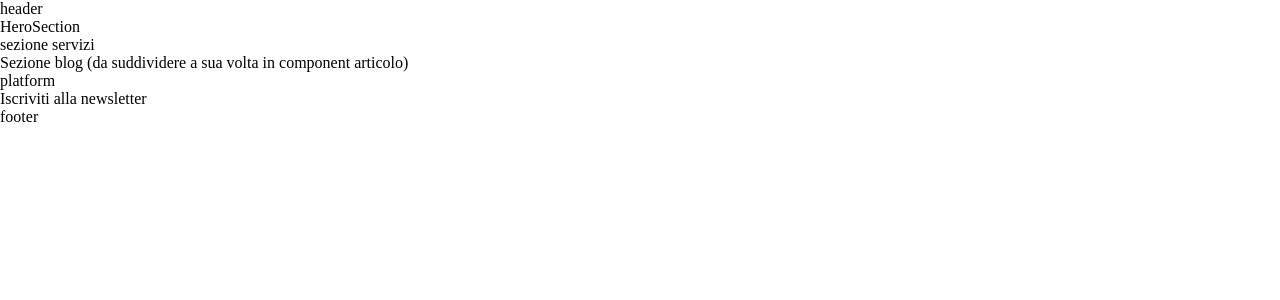
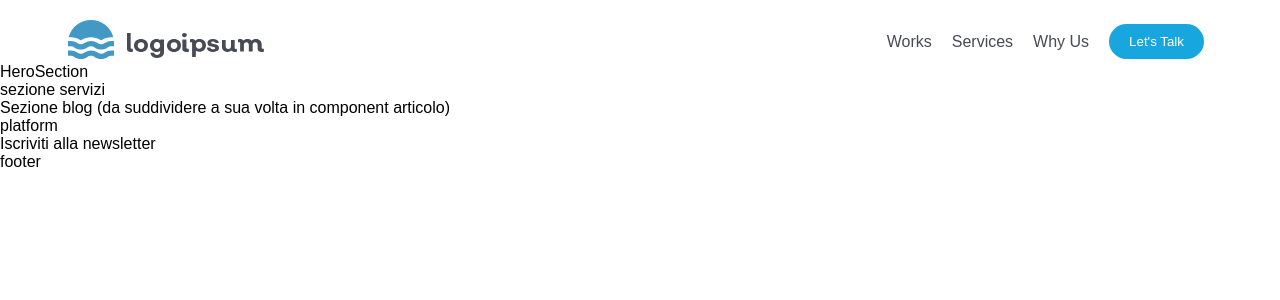
Before and after one commit to salvatoreolivieri/atoms-studio, a Vue app: page / in a window 1280 px wide. Shown: the top 300 px of the page. Built offline with nearby package versions, Linux system fonts and the light colour scheme.

Commit message:
Prima bozza Header

```diff
--- a/src/assets/style/_global.scss
+++ b/src/assets/style/_global.scss
@@ -5,4 +5,34 @@
   margin: 0;
   padding: 0;
   box-sizing: border-box;
+  font-family: Arial, Helvetica, sans-serif;
 }
+
+
+button{
+  padding: 10px 20px;
+
+  border: none;
+  border-radius: 20px;
+  -webkit-border-radius: 20px;
+  -moz-border-radius: 20px;
+  -ms-border-radius: 20px;
+  -o-border-radius: 20px;
+
+  background-color: $button-color;
+  color: white;
+
+  cursor: pointer;
+
+}
+
+a{
+  cursor: pointer;
+  color: #484A54;
+
+
+  &:hover{
+    color: $button-color;
+  }
+
+}
--- a/src/components/HeaderComponent.vue
+++ b/src/components/HeaderComponent.vue
@@ -1,7 +1,38 @@
 <template>
 
     <header>
-      header
+
+      <!-- Logo: -->
+      <div class="logo-container">
+        <img src="../assets/img/logo-3.svg" alt="logo">
+      </div>
+
+
+      <!-- Navigazione: -->
+      <nav>
+
+        <ul>
+
+          <li>
+            <a href="#">Works</a>
+          </li>
+
+          <li>
+            <a href="#">Services</a>
+          </li>
+
+          <li>
+            <a href="#">Why Us</a>
+          </li>
+
+          <li>
+            <button>Let's Talk</button>
+          </li>
+
+        </ul>
+
+      </nav>
+
     </header>
 
 </template>
@@ -15,4 +46,48 @@ export default {
 
 <style lang="scss" scoped>
 
+header{
+
+  height: 43px;
+  max-width: 1316px;
+
+  margin: 20px 56px 0 68px;
+
+  display: flex;
+  justify-content: space-between;
+  align-items: center;
+
+  .logo-container{
+    width: 196px;
+
+    img{
+      width: 100%;
+      cursor: pointer;
+
+    }
+  }
+
+  nav{
+
+    ul{
+      display: flex;
+      align-items: center;
+
+      li{
+        list-style: none;
+        margin-right: 20px;
+
+        a{
+          text-decoration: none;
+
+        }
+
+      }
+
+    }
+
+  }
+
+}
+
 </style>
```
